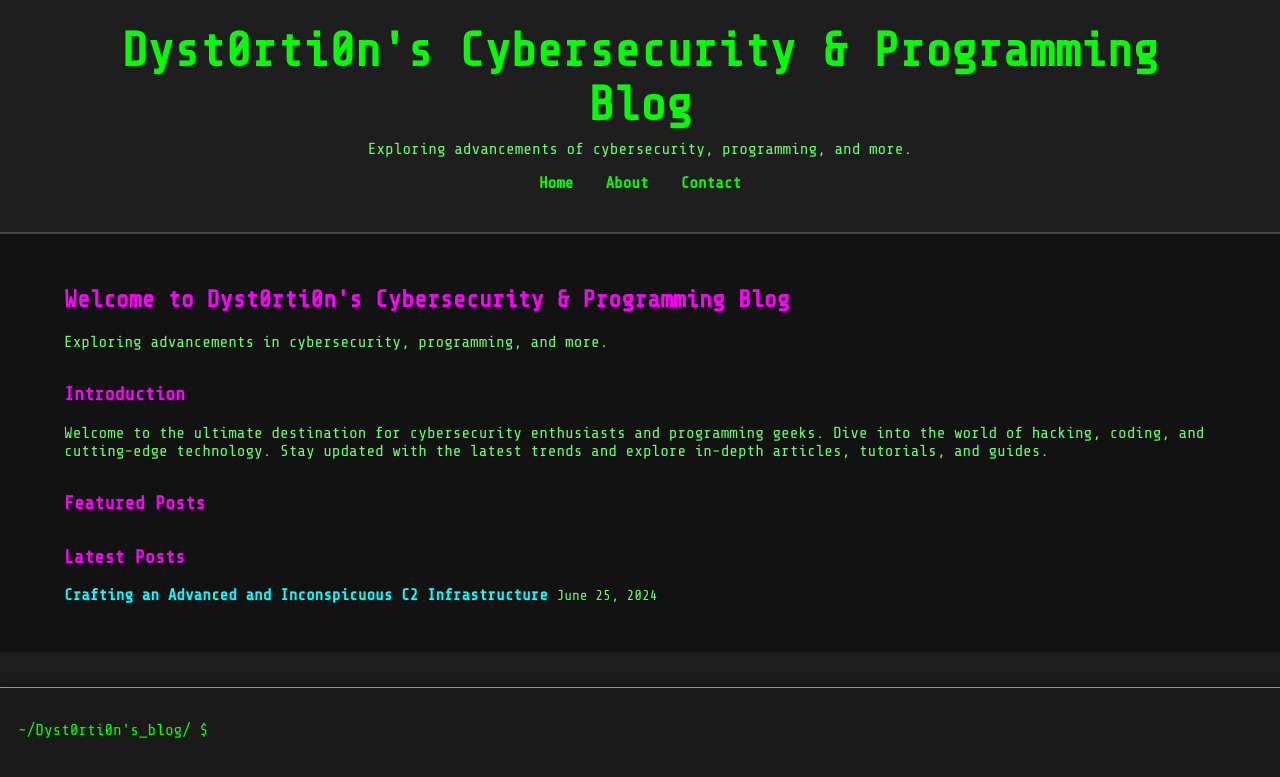
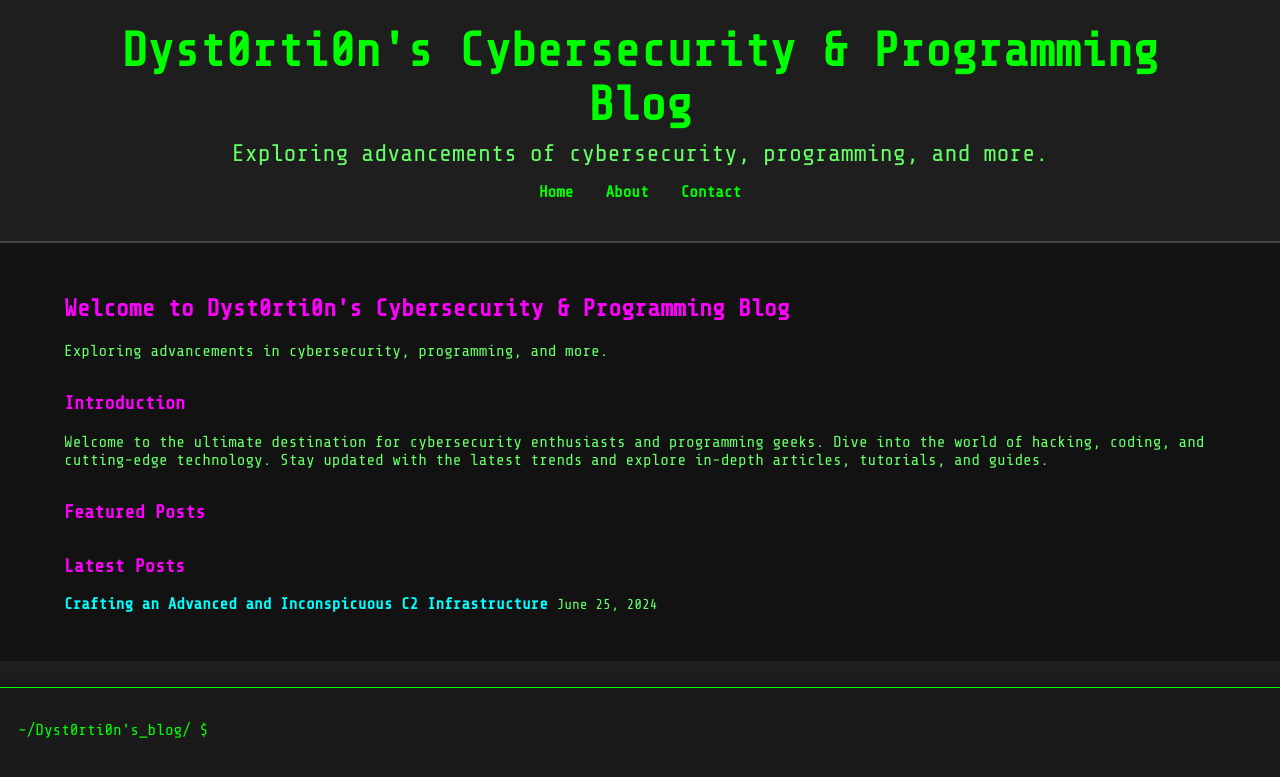
Before and after one commit to Dyst0rti0n/Dyst0rti0n.github.io, a Jekyll site: the page built from index.md, in a window 1280 px wide. Shown: the top 777 px of the page. Built offline with Jekyll 4.4.1, drawn with Linux system fonts in a browser that asks for light colours.

Commit message:
carousel fixing

```diff
--- a/_layouts/default.html
+++ b/_layouts/default.html
@@ -49,7 +49,7 @@
   </footer>
   <div id="terminal">
     <div id="output"></div>
-    <input type="text" id="input" autofocus>
+    <input type="text" id="input" autofocus placeholder="Type 'help' for commands">
     <div id="drag-handle"></div>
   </div>
   <script src="{{ "/assets/js/repos.js" | relative_url }}"></script>
--- a/assets/css/style.css
+++ b/assets/css/style.css
@@ -22,16 +22,29 @@
 
 header h1 {
   margin: 0;
-  font-size: 3rem;
+  font-size: 2.5rem; /* Adjusted for better responsiveness */
   color: #00ff00;
   position: relative;
   display: inline-block;
   animation: glitch1 2s infinite;
 }
 
+@media (min-width: 768px) {
+  header h1 {
+    font-size: 3rem;
+  }
+}
+
 header p {
   margin: 0.5rem 0;
   color: #66ff66;
+  font-size: 1.25rem; /* Adjusted for better readability on mobile */
+}
+
+@media (min-width: 768px) {
+  header p {
+    font-size: 1.5rem;
+  }
 }
 
 nav ul {
@@ -358,8 +371,9 @@
   display: inline-block;
   background: #121212;
   border: 1px solid #00ff00;
-  padding: 1rem;
-  margin: 0 10px;
+  padding: 0.75rem; /* Adjust padding to fit new size */
+  margin: 0 7px; /* Adjust margin to fit new size */
+  width: 150px; /* Adjust width to make boxes skinnier */
   transition: transform 0.3s ease;
   cursor: pointer;
 }
--- a/assets/js/repos.js
+++ b/assets/js/repos.js
@@ -16,10 +16,10 @@
           reposContainer.appendChild(repoDiv);
         });
 
-        // Start the automatic scrolling
+        // Start the automatic scrolling with increased speed
         setInterval(() => {
-          reposContainer.scrollBy({ left: 1, behavior: 'smooth' });
-        }, 50);
+          reposContainer.scrollBy({ left: 2, behavior: 'smooth' }); // Increased scroll speed
+        }, 30); // Reduced interval for faster speed
       })
       .catch(error => console.error('Error fetching repos:', error));
   });
```
